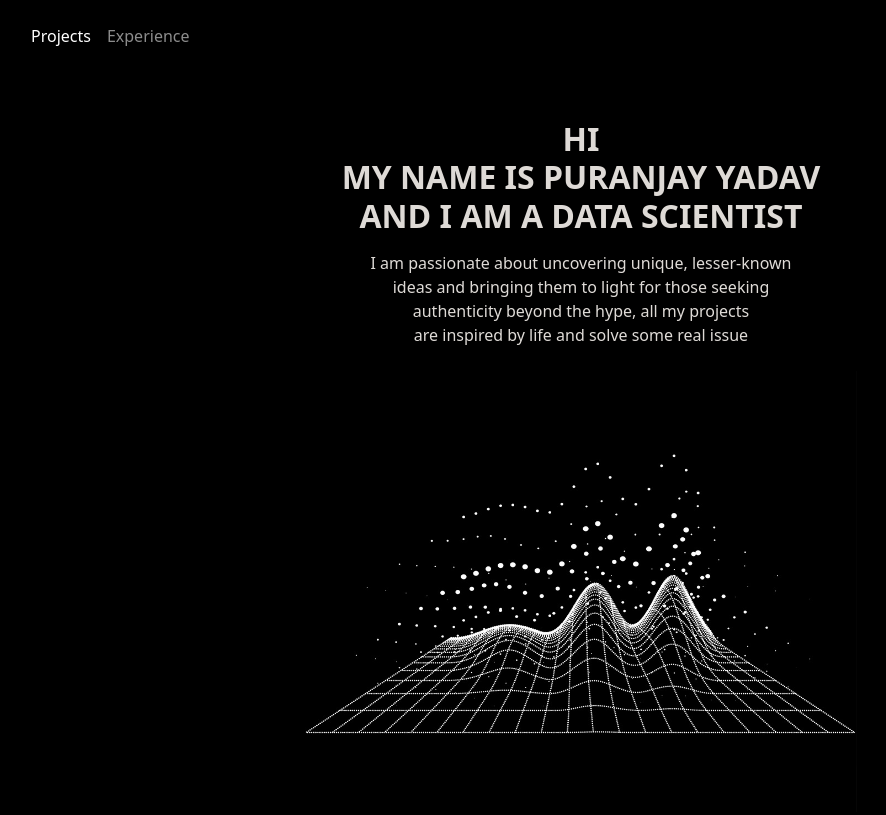
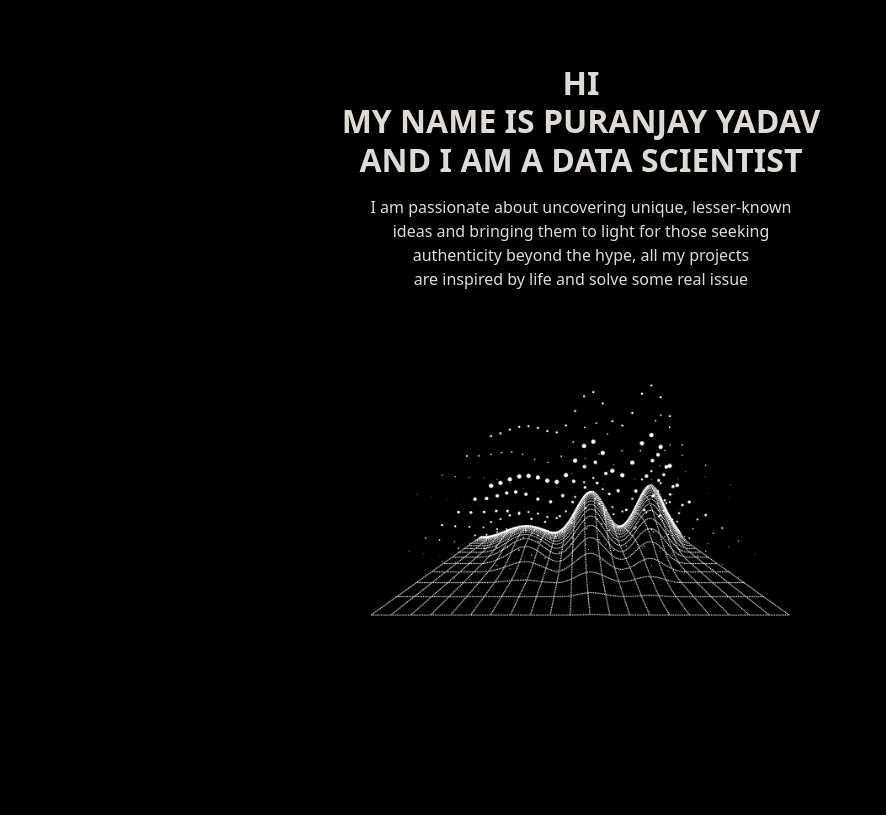
Before and after one commit to puranjayyadav/Portfolio2, a plain HTML site: page index.html in a window 1280 px wide. Shown: the whole page, without its empty margins (59-945 px from the left). Drawn offline with Linux system fonts and the light colour scheme; a web font is replaced by a local one.

Commit message:
Improvement

```diff
--- a/index.html
+++ b/index.html
@@ -13,22 +13,9 @@
     <link rel="stylesheet" href="assets/css/Navbar-Centered-Brand-Dark-icons.css">
 </head>
 
-<body style="background: var(--bs-emphasis-color);">
-    <div class="row h-100">
-        <div class="col">
-            <nav class="navbar navbar-expand-md bg-black py-3" data-bs-theme="dark" style="background: var(--bs-secondary-bg-subtle);--bs-body-bg: #000000;">
-                <div class="container"><a class="navbar-brand d-flex align-items-center" href="#"></a><button data-bs-toggle="collapse" class="navbar-toggler" data-bs-target="#navcol-6"><span class="visually-hidden">Toggle navigation</span><span class="navbar-toggler-icon"></span></button>
-                    <div class="collapse navbar-collapse flex-grow-0 order-md-first" id="navcol-6">
-                        <ul class="navbar-nav me-auto">
-                            <li class="nav-item"><a class="nav-link active" href="Projects.html">Projects</a></li>
-                            <li class="nav-item"><a class="nav-link" href="Projects.html">Experience</a></li>
-                        </ul>
-                        <div class="d-md-none my-2"></div>
-                    </div>
-                    <div class="d-none d-md-block"></div>
-                </div>
-            </nav>
-        </div>
+<body style="background: rgb(0,0,0);color: var(--bs-body-bg);">
+    <div class="col-md-8 col-xl-6 text-center mx-auto">
+        <p class="w-lg-50"></p>
     </div>
     <section class="d-flex py-4 py-xl-5">
         <div class="container h-100">
@@ -36,7 +23,7 @@
                 <div class="col-md-10 col-xl-8 text-center d-flex d-sm-flex d-md-flex justify-content-center align-items-center mx-auto justify-content-md-start align-items-md-center justify-content-xl-center">
                     <div>
                         <h2 class="text-uppercase fw-bold mb-3" style="filter: invert(100%);color: var(--bs-body-color);">Hi<br>My name is Puranjay yadav<br>And I am a data scientist</h2>
-                        <p class="mb-4" style="--bs-light: #ffffff;--bs-light-rgb: 255,255,255;filter: invert(100%);color: var(--bs-body-color);">I am passionate about uncovering unique, lesser-known <br>ideas and bringing them to light for those seeking <br>authenticity beyond the hype, all my projects <br>are inspired by life and solve some real issue</p><img src="assets/img/1f5e8d29501907.55f6b0163ee66.jpg" width="552" height="441">
+                        <p class="mb-4" style="--bs-light: #ffffff;--bs-light-rgb: 255,255,255;filter: invert(100%);color: var(--bs-body-color);">I am passionate about uncovering unique, lesser-known <br>ideas and bringing them to light for those seeking <br>authenticity beyond the hype, all my projects <br>are inspired by life and solve some real issue</p><img src="assets/img/1f5e8d29501907.55f6b0163ee66.jpg" width="552" height="441" style="width: 421px;height: 366px;">
                     </div>
                 </div>
             </div>
```
